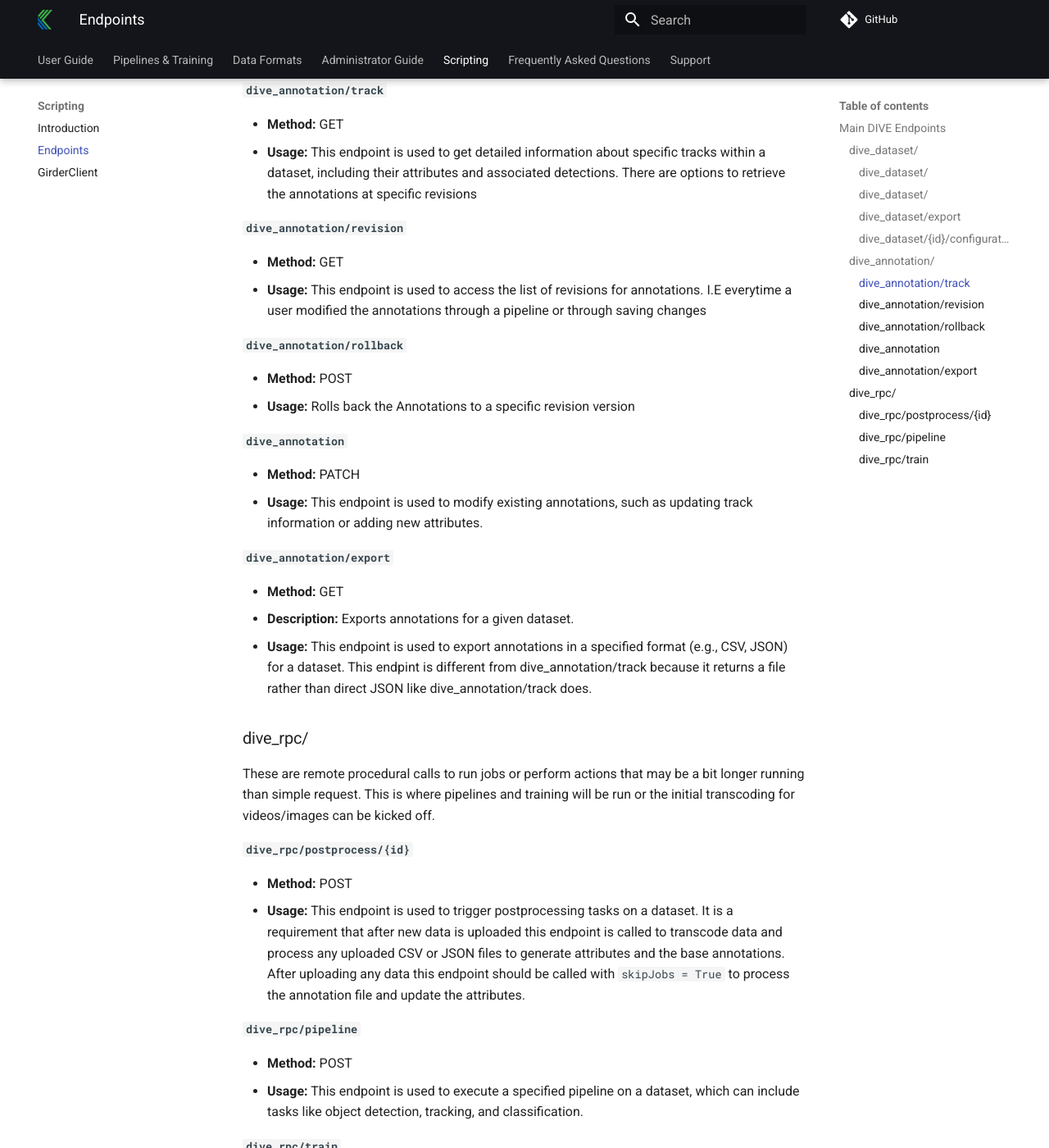
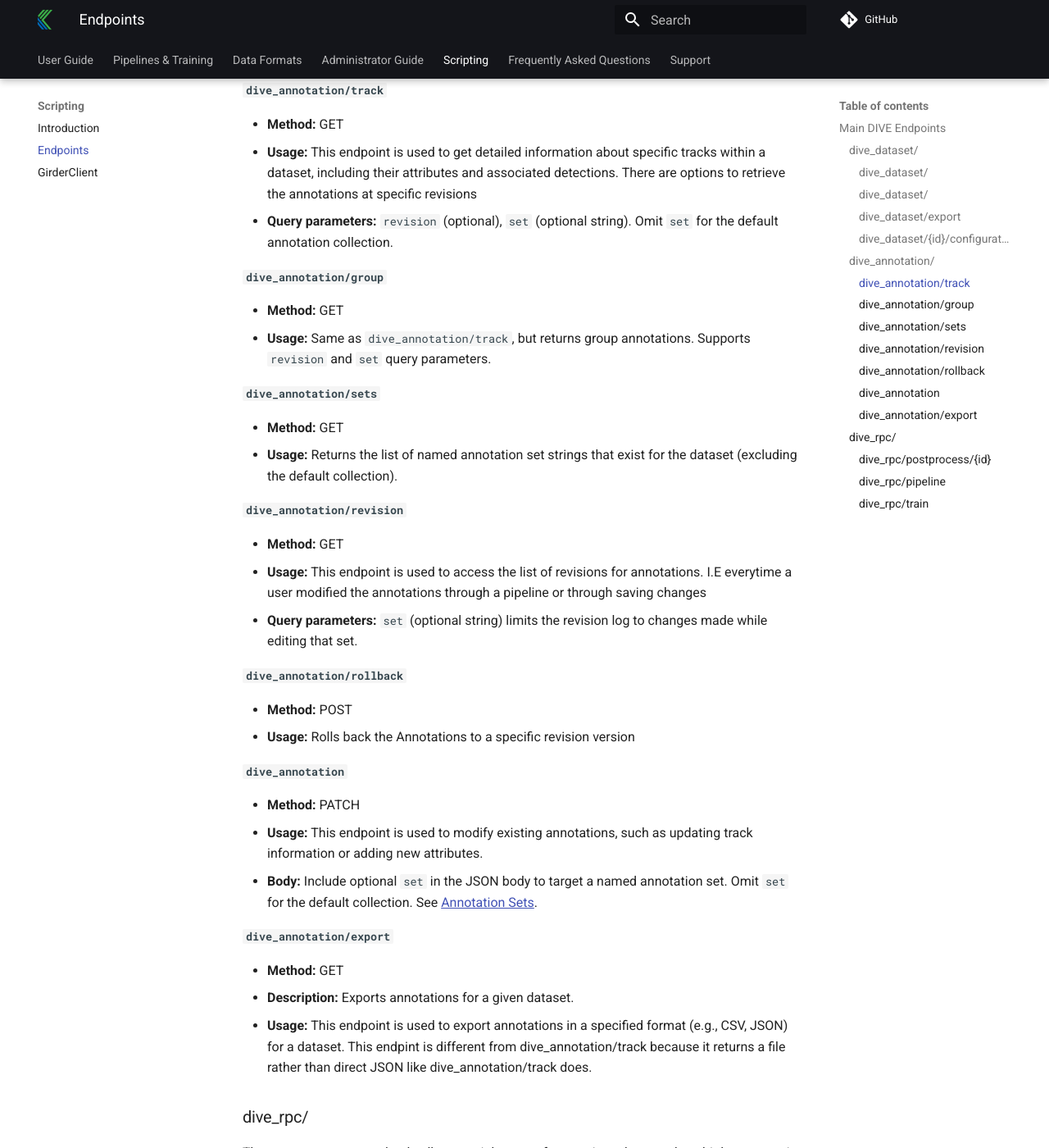
Before and after one commit to Kitware/dive, an MkDocs documentation site: the page built from docs/scripting/Endpoints.md, in a window 1280 px wide and 1400 px high, scrolled down 1193 px. Shown: the whole window at 82% size. Built offline with MkDocs 1.6.1 and Material for MkDocs 9.7.7, drawn with Linux system fonts in a browser that asks for light colours; comment, search, counter and statistics services are not loaded; some of the changed text lies outside the part shown.

```diff
--- a/docs/scripting/Endpoints.md
+++ b/docs/scripting/Endpoints.md
@@ -33,10 +33,20 @@ Operating on the Annotations for a specific DIVE Dataset Id.  These incloude get
 #### `dive_annotation/track`
 - **Method:** GET
 - **Usage:** This endpoint is used to get detailed information about specific tracks within a dataset, including their attributes and associated detections.  There are options to retrieve the annotations at specific revisions
+- **Query parameters:** `revision` (optional), `set` (optional string). Omit `set` for the default annotation collection.
+
+#### `dive_annotation/group`
+- **Method:** GET
+- **Usage:** Same as `dive_annotation/track`, but returns group annotations. Supports `revision` and `set` query parameters.
+
+#### `dive_annotation/sets`
+- **Method:** GET
+- **Usage:** Returns the list of named annotation set strings that exist for the dataset (excluding the default collection).
 
 #### `dive_annotation/revision`
 - **Method:** GET
 - **Usage:** This endpoint is used to access the list of revisions for annotations.  I.E everytime a user modified the annotations through a pipeline or through saving changes
+- **Query parameters:** `set` (optional string) limits the revision log to changes made while editing that set.
 
 #### `dive_annotation/rollback`
 - **Method:** POST
@@ -45,6 +55,7 @@ Operating on the Annotations for a specific DIVE Dataset Id.  These incloude get
 #### `dive_annotation`
 - **Method:** PATCH
 - **Usage:** This endpoint is used to modify existing annotations, such as updating track information or adding new attributes.
+- **Body:** Include optional `set` in the JSON body to target a named annotation set. Omit `set` for the default collection. See [Annotation Sets](Annotation-Sets.md).
 
 
 ####  `dive_annotation/export`
@@ -59,6 +70,7 @@ These are remote procedural calls to run jobs or perform actions that may be a b
 ####  `dive_rpc/postprocess/{id}`
 - **Method:** POST
 - **Usage:** This endpoint is used to trigger postprocessing tasks on a dataset.  It is a requirement that after new data is uploaded this endpoint is called to transcode data and process any uploaded CSV or JSON files to generate attributes and the base annotations.  After uploading any data this endpoint should be called with `skipJobs = True` to process the annotation file and update the attributes.
+- **Parameters:** Optional `set` directs imported annotation files into a named set instead of default.
 
 #### `dive_rpc/pipeline`
 - **Method:** POST
--- a/mkdocs.yml
+++ b/mkdocs.yml
@@ -63,6 +63,7 @@ nav:
         - Attributes Details: UI-AttributeDetails.md
         - Attribute Track Filtering: UI-AttributeTrackFiltering.md
       - Group Manager: UI-Group-Manager.md
+      - Annotation Sets: Annotation-Sets.md
     - Keyboard Shortcut Reference: Mouse-Keyboard-Shortcuts.md
     - Advanced features:
       - Pipeline Import and Export: Pipeline-Import-Export.md
```
Also changed, not shown: docs/Annotation-Sets.md (added, +112 -0 lines), docs/Annotation-User-Interface-Overview.md (+3 -1 lines), docs/UI-Navigation-Editing-Bar.md (+6 -0 lines), docs/Web-Version.md (+2 -1 lines), docs/index.md (+1 -0 lines).
